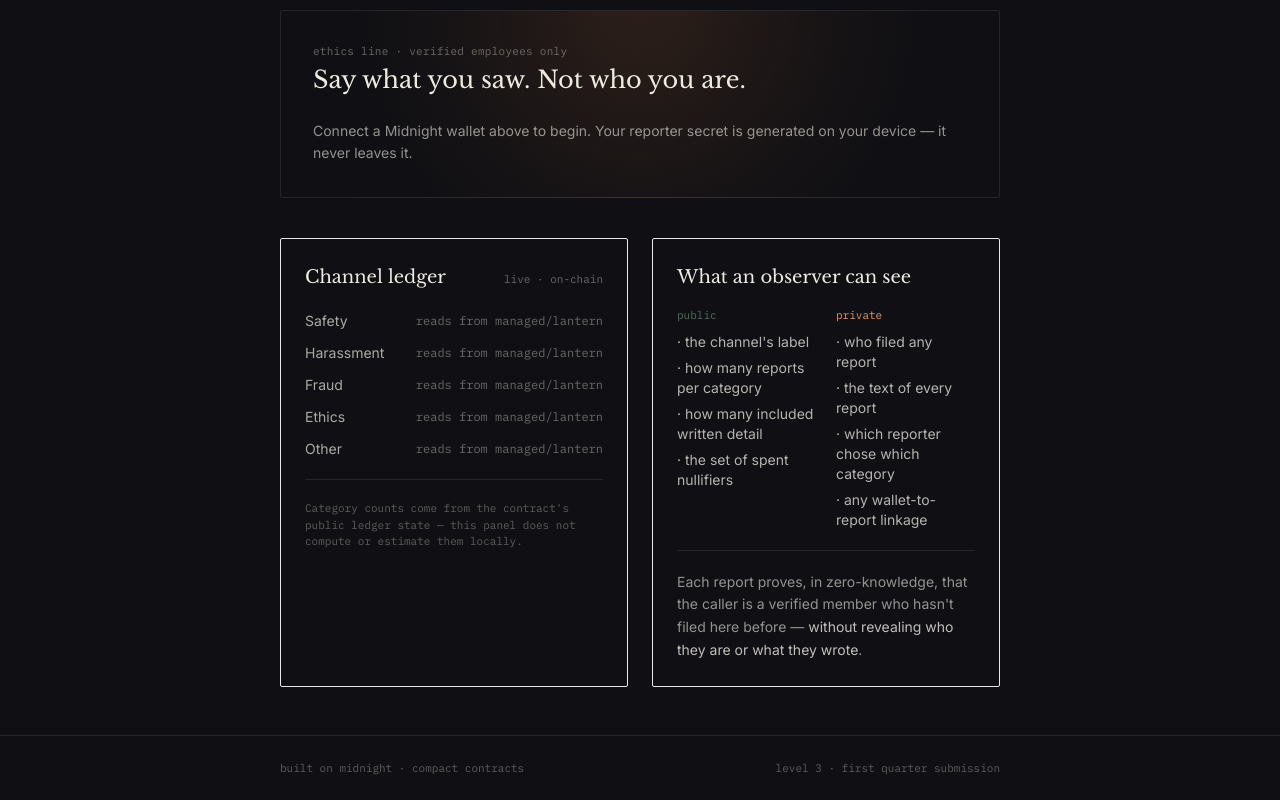
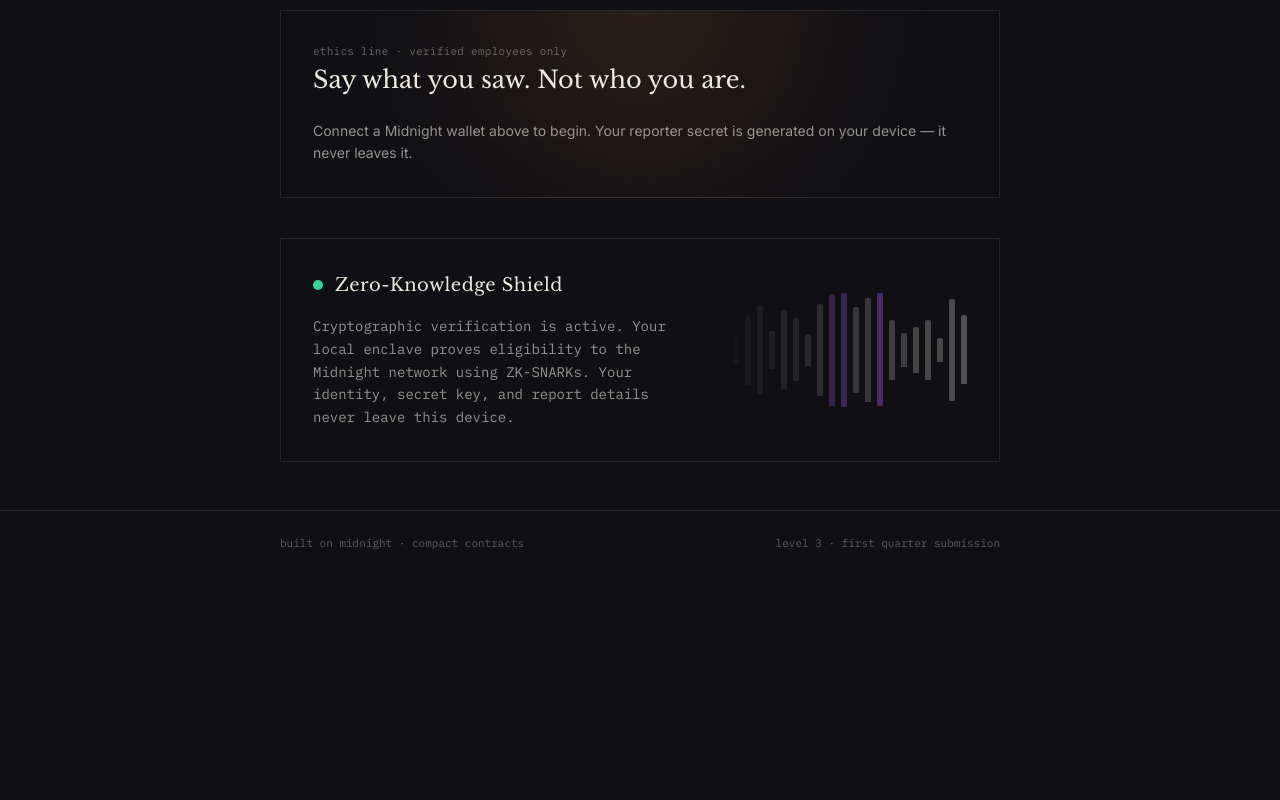
Before and after one commit to manishmehta-kr567/Lantern, a React (Vite) app: page / in a window 1280 px wide. Shown: the part 476-1276 px from the top of the page. After the commit the page ends 1051 px from the top, so only its background shows below. Built offline with nearby package versions, Linux system fonts and the light colour scheme; the HTML template or start-up script is replaced by a standard one.

Commit message:
Replace static ledgers with dynamic ZK Shield Visualizer UI

```diff
--- a/src/App.tsx
+++ b/src/App.tsx
@@ -1,8 +1,7 @@
 import { Header } from "./components/Header";
 import { DeploymentBanner } from "./components/DeploymentBanner";
 import { ReportDesk } from "./components/ReportDesk";
-import { ChannelLedger } from "./components/ChannelLedger";
-import { PrivacyLedger } from "./components/PrivacyLedger";
+import { ZkVisualizer } from "./components/ZkVisualizer";
 import { useMidnightWallet } from "./hooks/useMidnightWallet";
 import { getDeployment } from "./lib/contractClient";
 
@@ -25,9 +24,8 @@
         <section className="mb-10">
           <ReportDesk walletApi={wallet.walletApi} walletConnected={wallet.status === "connected"} />
         </section>
-        <section className="grid gap-6 sm:grid-cols-2">
-          <ChannelLedger />
-          <PrivacyLedger />
+        <section className="grid gap-6">
+          <ZkVisualizer />
         </section>
       </main>
       <footer className="border-t border-parchment/10">
--- a/src/components/ChannelLedger.tsx
+++ /dev/null
@@ -1,26 +0,0 @@
-import { isDeployed } from "../lib/contractClient";
-
-const CATEGORIES = ["Safety", "Harassment", "Fraud", "Ethics", "Other"];
-
-export function ChannelLedger() {
-  const deployed = isDeployed();
-  return (
-    <div className="border border-parchment/12 rounded-sm p-6">
-      <div className="flex items-baseline justify-between mb-5">
-        <h3 className="font-display text-lg text-parchment">Channel ledger</h3>
-        <span className="font-mono text-[11px] text-parchment/40">{deployed ? "live · on-chain" : "awaiting deployment"}</span>
-      </div>
-      <div className="space-y-3">
-        {CATEGORIES.map((label) => (
-          <div key={label} className="flex justify-between items-center text-sm">
-            <span className="text-parchment/70">{label}</span>
-            <span className="font-mono text-xs text-parchment/40">{deployed ? "reads from managed/lantern" : "—"}</span>
-          </div>
-        ))}
-      </div>
-      <p className="font-mono text-[11px] text-parchment/35 mt-5 pt-5 border-t border-parchment/10">
-        Category counts come from the contract's public ledger state — this panel does not compute or estimate them locally.
-      </p>
-    </div>
-  );
-}
--- a/src/components/PrivacyLedger.tsx
+++ /dev/null
@@ -1,33 +0,0 @@
-export function PrivacyLedger() {
-  return (
-    <div className="border border-parchment/12 rounded-sm p-6">
-      <h3 className="font-display text-lg text-parchment mb-4">What an observer can see</h3>
-      <div className="grid sm:grid-cols-2 gap-5">
-        <div>
-          <p className="font-mono text-[11px] text-forest-light mb-2">public</p>
-          <ul className="space-y-1.5 text-sm text-parchment/75">
-            <li>· the channel's label</li>
-            <li>· how many reports per category</li>
-            <li>· how many included written detail</li>
-            <li>· the set of spent nullifiers</li>
-          </ul>
-        </div>
-        <div>
-          <p className="font-mono text-[11px] text-ember-light mb-2">private</p>
-          <ul className="space-y-1.5 text-sm text-parchment/75">
-            <li>· who filed any report</li>
-            <li>· the text of every report</li>
-            <li>· which reporter chose which category</li>
-            <li>· any wallet-to-report linkage</li>
-          </ul>
-        </div>
-      </div>
-      <div className="mt-5 pt-5 border-t border-parchment/10">
-        <p className="text-sm text-parchment/60 leading-relaxed">
-          Each report proves, in zero-knowledge, that the caller is a verified member who hasn't filed here before —{" "}
-          <em className="not-italic text-parchment/80">without revealing who they are or what they wrote</em>.
-        </p>
-      </div>
-    </div>
-  );
-}
--- /dev/null
+++ b/src/components/ZkVisualizer.tsx
@@ -0,0 +1,58 @@
+import { useState, useEffect } from "react";
+
+export function ZkVisualizer() {
+  const [nodes, setNodes] = useState<number[]>([]);
+
+  useEffect(() => {
+    // Fill initial nodes
+    setNodes(Array.from({ length: 20 }, () => Math.random()));
+
+    const interval = setInterval(() => {
+      setNodes((prev) => {
+        const next = [...prev.slice(1), Math.random()];
+        return next;
+      });
+    }, 600);
+    return () => clearInterval(interval);
+  }, []);
+
+  return (
+    <div className="col-span-1 sm:col-span-2 border border-parchment/10 bg-dark-surface p-6 sm:p-8 relative overflow-hidden group hover:border-parchment/30 transition-all duration-700">
+      {/* Dynamic background glow */}
+      <div className="absolute inset-0 bg-gradient-to-br from-indigo-500/5 via-fuchsia-500/5 to-transparent opacity-0 group-hover:opacity-100 transition-opacity duration-1000" />
+
+      <div className="relative z-10 flex flex-col md:flex-row justify-between items-center gap-8">
+        <div className="space-y-4 max-w-sm w-full">
+          <div className="flex items-center gap-3">
+            <div className="relative flex items-center justify-center">
+              <div className="w-2.5 h-2.5 bg-emerald-500 rounded-full absolute animate-ping opacity-75" />
+              <div className="w-2.5 h-2.5 bg-emerald-400 rounded-full relative z-10" />
+            </div>
+            <h3 className="font-display text-lg text-parchment tracking-wide">Zero-Knowledge Shield</h3>
+          </div>
+          <p className="text-sm text-parchment/60 leading-relaxed font-mono">
+            Cryptographic verification is active. Your local enclave proves eligibility to the Midnight network using ZK-SNARKs. Your identity, secret key, and report details never leave this device.
+          </p>
+        </div>
+
+        <div className="flex-1 w-full flex items-center justify-end gap-1.5 h-32 relative">
+          <div className="absolute inset-0 bg-gradient-to-r from-dark-surface to-transparent w-1/4 z-10 pointer-events-none" />
+
+          {nodes.map((n, i) => (
+            <div
+              key={i}
+              className="w-1.5 bg-parchment/30 rounded-t-sm transition-all duration-500 ease-out"
+              style={{
+                height: `${15 + n * 85}%`,
+                opacity: 0.1 + (i / nodes.length) * 0.9,
+                backgroundColor: n > 0.85 ? 'rgba(168, 85, 247, 0.6)' : undefined // occasional purple spike
+              }}
+            />
+          ))}
+
+          <div className="absolute inset-0 bg-gradient-to-b from-dark-surface/80 via-transparent to-dark-surface/80 pointer-events-none z-10" />
+        </div>
+      </div>
+    </div>
+  );
+}
```
